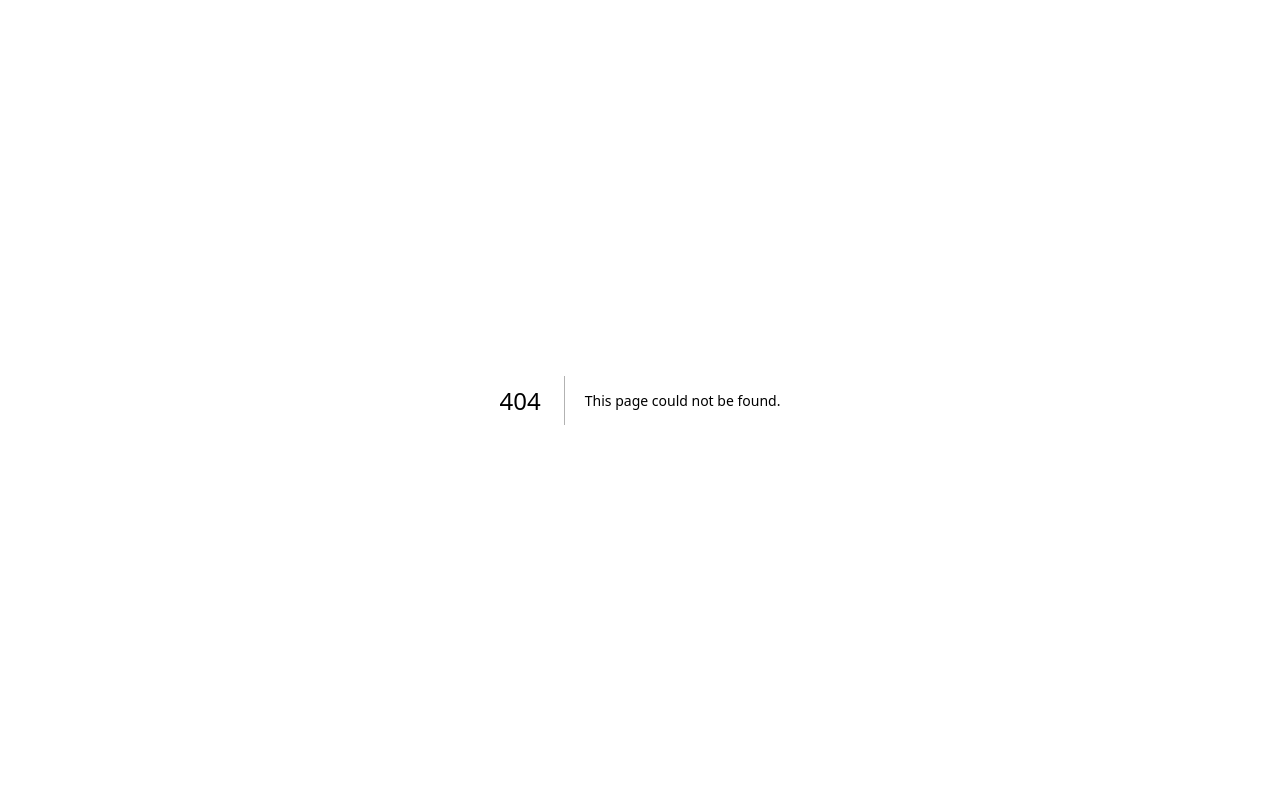
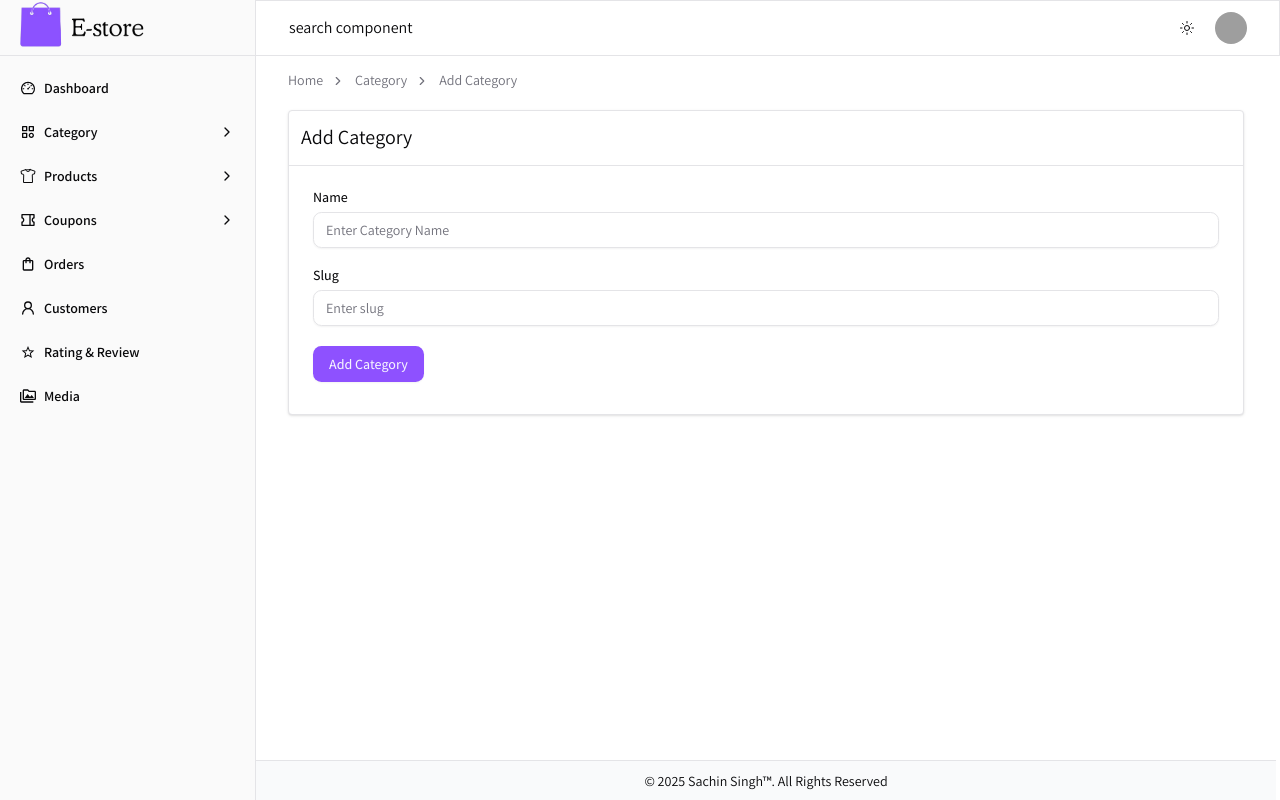
Before and after one commit to sachinsingh2020/Ecommerce-Next-Js, a Next.js app: page /admin/category/add in a window 1280 px wide. Before the commit this address had no page. Built offline with nearby package versions, Linux system fonts and the light colour scheme; grey boxes are pictures that could not be loaded.

Commit message:
model created for category

```diff
--- /dev/null
+++ b/app/(root)/(admin)/admin/category/add/page.jsx
@@ -0,0 +1,114 @@
+"use client";
+import BreadCrumb from "@/components/Application/Admin/BreadCrumb";
+import { ADMIN_CATEGORY_SHOW, ADMIN_DASHBOARD } from "@/routes/AdminPanelRoute";
+import { Card, CardContent, CardHeader } from "@/components/ui/card";
+import {
+  Form,
+  FormControl,
+  FormField,
+  FormItem,
+  FormLabel,
+  FormMessage,
+} from "@/components/ui/form";
+import { Input } from "@/components/ui/input";
+import ButtonLoading from "@/components/Application/ButtonLoading";
+import { zSchema } from "@/lib/zodSchema";
+import { useForm } from "react-hook-form";
+import { zodResolver } from "@hookform/resolvers/zod";
+import { useEffect, useState } from "react";
+import slugify from "slugify";
+
+const breadcrumbData = [
+  { href: ADMIN_DASHBOARD, label: "Home" },
+  { href: ADMIN_CATEGORY_SHOW, label: "Category" },
+  { href: "", label: "Add Category" },
+];
+
+export default function AddCategory() {
+  const [loading, setLoading] = useState(false);
+
+  const formSchema = zSchema.pick({
+    name: true,
+    slug: true,
+  });
+
+  const form = useForm({
+    resolver: zodResolver(formSchema),
+    defaultValues: {
+      name: "",
+      slug: "",
+    },
+  });
+
+  useEffect(() => {
+    const name = form.getValues("name");
+    if (name) {
+      form.setValue("slug", slugify(name).toLowerCase());
+    }
+  }, [form.watch("name")]);
+
+  const onSubmit = (values) => {};
+
+  return (
+    <div>
+      <BreadCrumb breadcrumbData={breadcrumbData} />
+      <Card className={"py-0 rounded shadow-sm"}>
+        <CardHeader className={"pt-3 px-3 border-b [.border-b]:pb-2"}>
+          <h4 className="text-xl text-semibold">Add Category</h4>
+        </CardHeader>
+        <CardContent className={"pb-5"}>
+          <Form {...form}>
+            <form onSubmit={form.handleSubmit(onSubmit)}>
+              <div className="mb-5">
+                <FormField
+                  control={form.control}
+                  name="name"
+                  render={({ field }) => (
+                    <FormItem>
+                      <FormLabel>Name</FormLabel>
+                      <FormControl>
+                        <Input
+                          type={"text"}
+                          placeholder="Enter Category Name"
+                          {...field}
+                        />
+                      </FormControl>
+                      <FormMessage />
+                    </FormItem>
+                  )}
+                />
+              </div>
+              <div className="mb-5">
+                <FormField
+                  control={form.control}
+                  name="slug"
+                  render={({ field }) => (
+                    <FormItem>
+                      <FormLabel>Slug</FormLabel>
+                      <FormControl>
+                        <Input
+                          type={"text"}
+                          placeholder="Enter slug"
+                          {...field}
+                        />
+                      </FormControl>
+                      <FormMessage />
+                    </FormItem>
+                  )}
+                />
+              </div>
+              <div className="mb-3">
+                <ButtonLoading
+                  type="submit"
+                  text="Add Category"
+                  className={"cursor-pointer"}
+                  loading={loading}
+                />
+              </div>
+            </form>
+          </Form>
+        </CardContent>
+      </Card>
+    </div>
+  );
+}
--- /dev/null
+++ b/app/(root)/(admin)/admin/category/edit/[id]/page.jsx
@@ -0,0 +1,3 @@
+export default function EditCategory() {
+  return <div>EDIT CATEGORY</div>;
+}
--- /dev/null
+++ b/app/(root)/(admin)/admin/category/page.jsx
@@ -0,0 +1,3 @@
+export default function ShowCategory() {
+  return <div>SHOW CATEGORY</div>;
+}
--- a/lib/adminSidebarMenu.js
+++ b/lib/adminSidebarMenu.js
@@ -7,7 +7,12 @@
 import { IoMdStarOutline } from "react-icons/io";
 import { MdOutlinePermMedia } from "react-icons/md";
 import { RiCoupon2Line } from "react-icons/ri";
-import { ADMIN_DASHBOARD, ADMIN_MEDIA_SHOW } from "@/routes/AdminPanelRoute";
+import {
+  ADMIN_CATEGORY_ADD,
+  ADMIN_CATEGORY_SHOW,
+  ADMIN_DASHBOARD,
+  ADMIN_MEDIA_SHOW,
+} from "@/routes/AdminPanelRoute";
 
 export const adminAppSidebarMenu = [
   {
@@ -22,11 +27,11 @@
     submenu: [
       {
         title: "Add Category",
-        url: "#",
+        url: ADMIN_CATEGORY_ADD,
       },
       {
         title: "All Category",
-        url: "#",
+        url: ADMIN_CATEGORY_SHOW,
       },
     ],
   },
--- a/lib/zodSchema.js
+++ b/lib/zodSchema.js
@@ -31,4 +31,5 @@
   _id: z.string().min(3, "_id is required"),
   alt: z.string().min(3, "Alt is required"),
   title: z.string().min(3, "Title is required"),
+  slug: z.string().min(3, "slug is required"),
 });
--- /dev/null
+++ b/models/Category.model.js
@@ -0,0 +1,30 @@
+import mongoose from "mongoose";
+
+const categorySchema = new mongoose.Schema(
+  {
+    name: {
+      type: String,
+      required: true,
+      unique: true,
+    },
+    slug: {
+      type: String,
+      required: true,
+      unique: true,
+      lowercase: true,
+      trim: true,
+    },
+    deletedAt: {
+      type: Date,
+      default: null,
+      index: true,
+    },
+  },
+  { timestamps: true }
+);
+
+const categoryModel =
+  mongoose.models.Category ||
+  mongoose.model("Category", categorySchema, "categories");
+
+export default categoryModel;
--- a/package.json
+++ b/package.json
@@ -43,6 +43,7 @@
     "react-redux": "^9.2.0",
     "react-toastify": "^11.0.5",
     "redux-persist": "^6.0.0",
+    "slugify": "^1.6.6",
     "tailwind-merge": "^3.3.1",
     "zod": "^4.1.0"
   },
--- a/routes/AdminPanelRoute.js
+++ b/routes/AdminPanelRoute.js
@@ -5,3 +5,9 @@
 // Media Routes
 export const ADMIN_MEDIA_SHOW = "/admin/media";
 export const ADMIN_MEDIA_EDIT = (id) => (id ? `/admin/media/edit/${id}` : "");
+
+// Category Routes
+export const ADMIN_CATEGORY_ADD = "/admin/category/add";
+export const ADMIN_CATEGORY_SHOW = "/admin/category";
+export const ADMIN_CATEGORY_EDIT = (id) =>
+  id ? `/admin/category/edit/${id}` : "";
```
Also changed, not shown: 1 other file (tests, documents, lock files or other folders).
